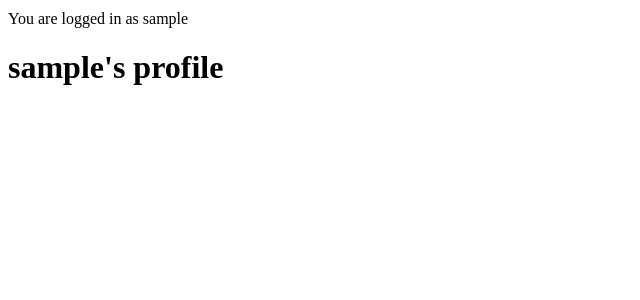
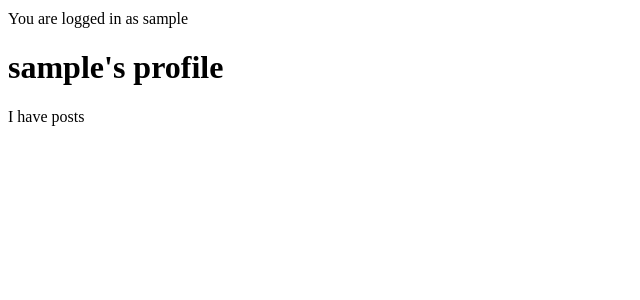
Before and after one commit to mlsgrnt/musr, a Django app: a page that uses musr_project/templates/musr/profile.html in a window 1280 px wide. Shown: the part 230-530 px from the top of the page, without its empty margins (0-640 px from the left). Run offline with Django 3.2, Linux system fonts and the light colour scheme; a user stored in the database is signed in; tables that the repository leaves empty hold one stand-in row (values such as "Sample post").

Commit message:
Update profile template

```diff
--- a/musr_project/musr/views.py
+++ b/musr_project/musr/views.py
@@ -21,9 +21,7 @@ def profile(request, username):
     user = User.objects.get(username=username)
     profile = Profile.objects.get(user=user)
     profilePosts = Post.objects.filter(poster=profile).order_by("-date")
-    return render(
-        request, "musr/profile.html", {"username": username, "posts": profilePosts}
-    )
+    return render(request, "musr/profile.html", {"posts": profilePosts})
 
 
 # Feed view
--- a/musr_project/templates/musr/profile.html
+++ b/musr_project/templates/musr/profile.html
@@ -1,5 +1,10 @@
 {% extends "musr/base.html" %}
 
 {% block content %}
-  <h1>{{ username }}'s profile</h1>
+  <h1>{{ user }}'s profile</h1>
+  {% if posts %}
+    I have posts
+  {% else %}
+    I have no posts yet!
+  {% endif %}
 {% endblock %}
```
